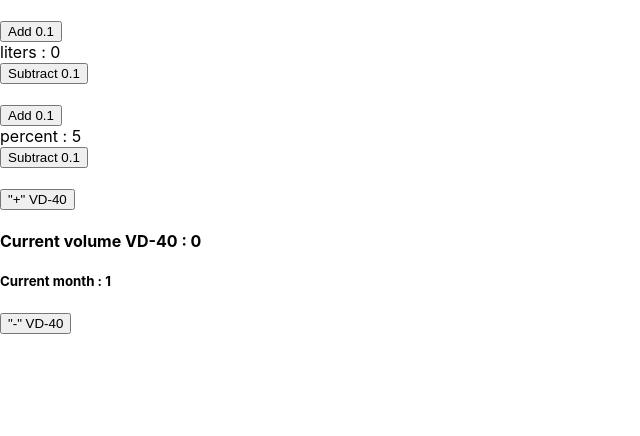
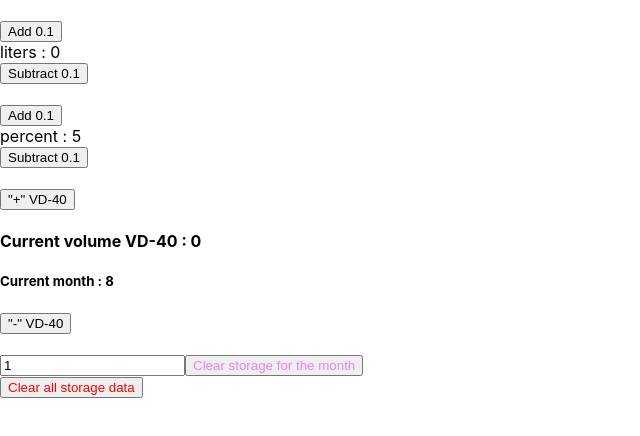
Before and after one commit to mikromajor/calendar, a React (Create React App) app: page / in a window 1280 px wide. Shown: the top 436 px of the page, without its empty margins (0-640 px from the left). Built offline with nearby package versions, Linux system fonts and the light colour scheme.

Commit message:
change initAlcoState

```diff
--- a/src/App.tsx
+++ b/src/App.tsx
@@ -29,6 +29,7 @@
         addCallback={additionPercent}
       />
       <MainPanel />
+      <Cleaner />
     </>
   );
 }
--- a/src/store/reducer/alcoReducer/alcoReducer.ts
+++ b/src/store/reducer/alcoReducer/alcoReducer.ts
@@ -64,7 +64,6 @@
       state.month = action.payload;
       state.totalVodka =
         tempStore.totalVodka - liters * percent * 0.024;
-      // state.totalVodka += liters * percent * 0.024;
       window.localStorage.setItem(
         action.payload,
         JSON.stringify(state)
--- a/src/store/reducer/alcoReducer/alcoTypes.ts
+++ b/src/store/reducer/alcoReducer/alcoTypes.ts
@@ -8,5 +8,5 @@
   liters: 0,
   percent: 5,
   totalVodka: 0,
-  month: "1",
+  month: new Date().getMonth().toString() || "0",
 };
--- a/src/ui/Cleaner/Cleaner.tsx
+++ b/src/ui/Cleaner/Cleaner.tsx
@@ -2,10 +2,8 @@
 import { useAppDispatch } from "../../store/hooks/redux";
 import { alcoActions } from "../../store/reducer/alcoReducer/alcoReducer";
 
-//TODO : записывать текущий месяц как ключ для хранилища (вместо "водка") используя асинхронщину Time().....
-
 export const Cleaner = () => {
-  const [month, setMonth] = useState("01");
+  const [month, setMonth] = useState("1");
   const dispatch = useAppDispatch();
   const { clearAllStor, clearStorageForMonth } =
     alcoActions;
@@ -16,11 +14,12 @@
         type='text'
         name=''
         id=''
-        placeholder='month: "01" '
+        placeholder='month: "1" '
         value={month}
         onChange={(e) => setMonth(e.currentTarget.value)}
       />
       <button
+        style={{ color: "violet" }}
         onClick={() => {
           dispatch(clearStorageForMonth(month));
         }}
@@ -29,6 +28,7 @@
       </button>
       <br />
       <button
+        style={{ color: "red" }}
         onClick={() => {
           dispatch(clearAllStor());
         }}
```
